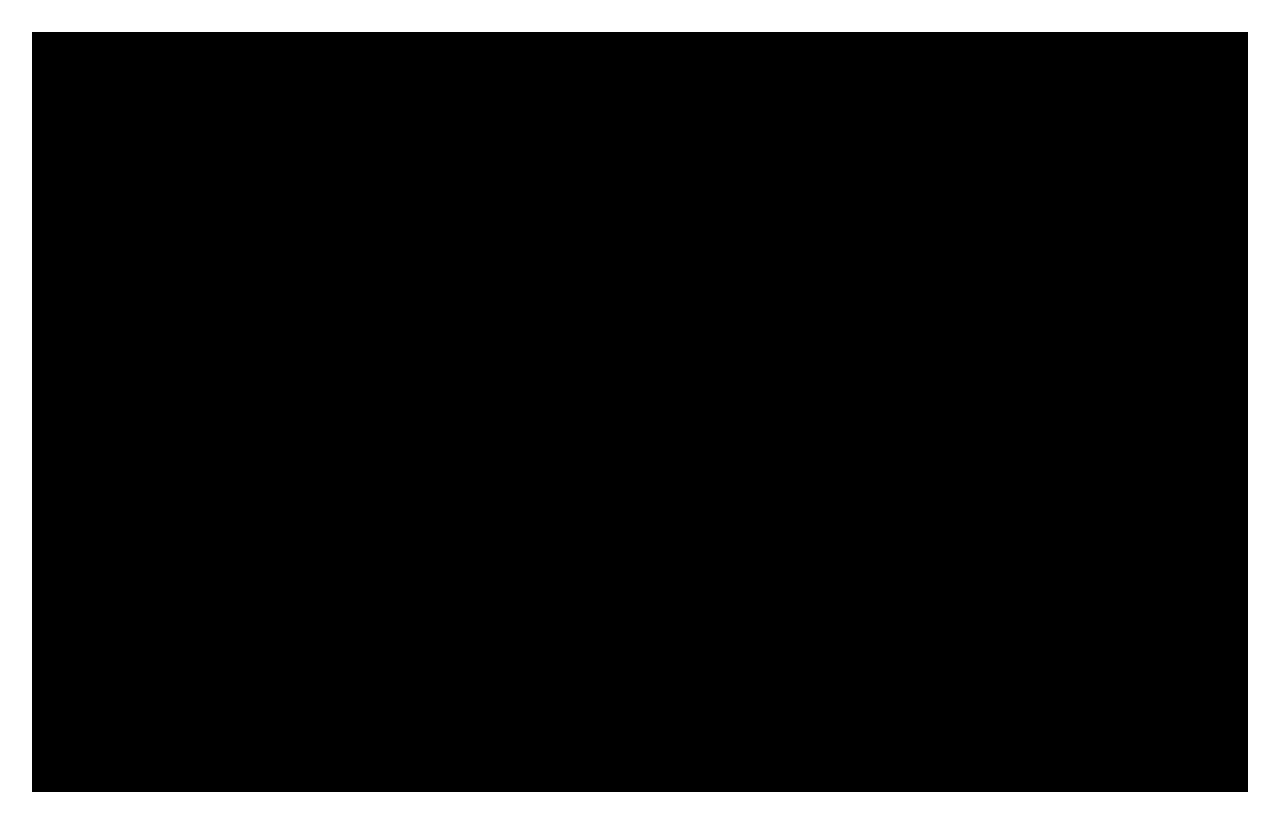
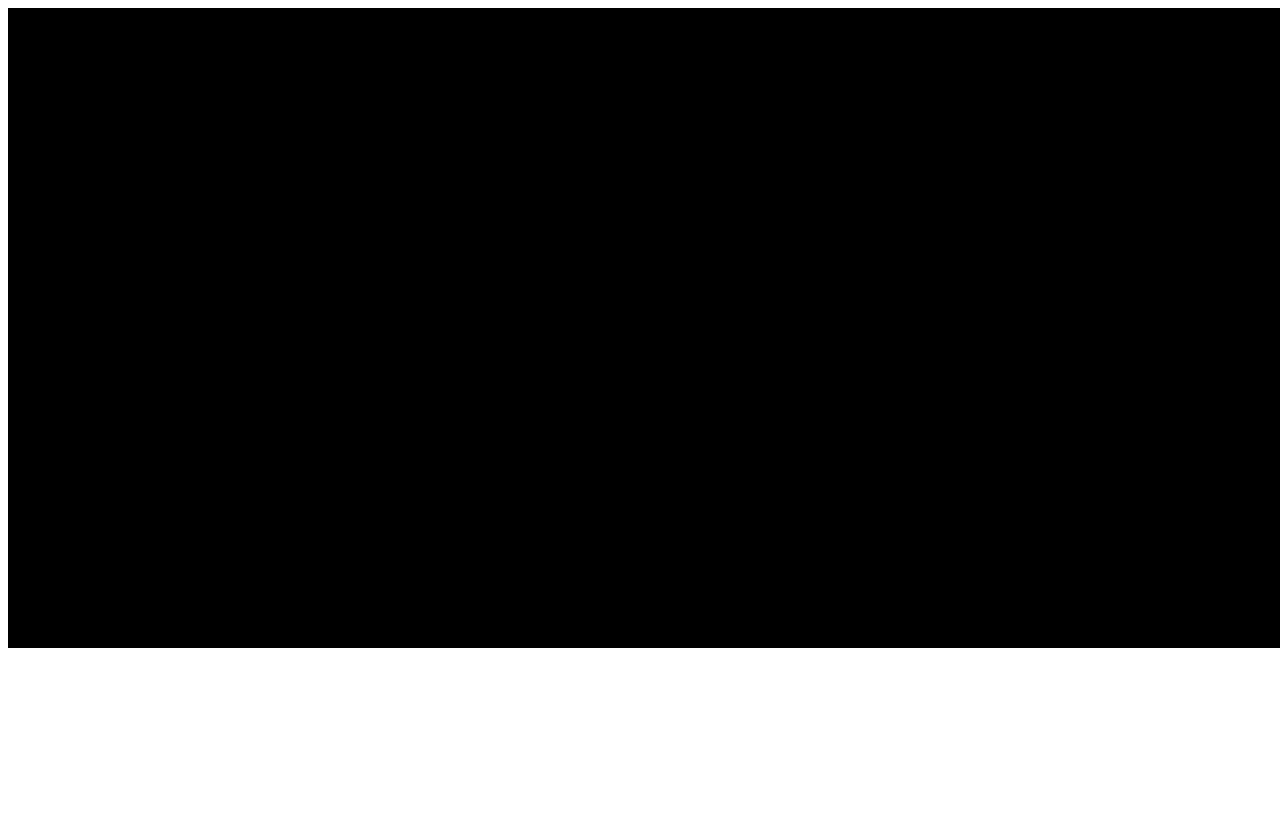
Before and after one commit to VeyGudTek/TypeGod, a website built with Vite: page index.html in a window 1280 px wide. After the commit the page ends 800 px from the top, so only its background shows below. Built offline with nearby package versions, Linux system fonts and the light colour scheme.

Commit message:
Remove dynamic window scaling

```diff
--- a/index.html
+++ b/index.html
@@ -6,7 +6,7 @@
     <meta name="viewport" content="width=device-width, initial-scale=1.0" />
     <title>typegod</title>
   </head>
-  <body style="margin: 0px;">
+  <body>
     <canvas id="canvas"></canvas>
     <script type="module" src="/src/canvas.ts"></script>
   </body>
--- a/src/Services/EventManager.ts
+++ b/src/Services/EventManager.ts
@@ -1,5 +1,4 @@
 import type { Vector2 } from "@Models/.";
-import { windowProvider } from "@Services/.";
 
 export type UpdateEvent = () => void;
 export type ClickEvent = (mousePosition: Vector2) => void;
@@ -32,8 +31,6 @@ class EventManager{
         addEventListener("mousedown", () => {
             this.LeftClick = true;
         });
-
-        addEventListener("resize", () => {windowProvider.OnWindowResize()})
     }
 
     private OnUpdate(){
--- a/src/Services/WindowProvider.ts
+++ b/src/Services/WindowProvider.ts
@@ -3,7 +3,6 @@ import type { Vector2 } from "@Models/.";
 class WindowProvider{
     readonly CanvasElement: HTMLCanvasElement;
     readonly CanvasContext: CanvasRenderingContext2D;
-    readonly CanvasRatio: number = .95;
 
     WindowSize:Vector2 = {x:0, y:0};
 
@@ -11,19 +10,16 @@ class WindowProvider{
         this.CanvasElement = document.getElementById("canvas") as HTMLCanvasElement;
         this.CanvasContext = this.CanvasElement.getContext("2d") as CanvasRenderingContext2D;
 
-        this.OnWindowResize();
+        this.ResizeWindow(1280, 640);
     }
 
-    OnWindowResize(){
-        this.CanvasElement.setAttribute("width", (window.innerWidth * this.CanvasRatio).toString());
-        this.CanvasElement.setAttribute("height", (window.innerHeight * this.CanvasRatio).toString());
-
-        const styling = `padding: ${Math.round((window.innerWidth * (1 - this.CanvasRatio))) / 2}px;`;
-        this.CanvasElement.setAttribute("style", styling);
+    ResizeWindow(width: number, height:number){
+        this.CanvasElement.setAttribute("width", width.toString());
+        this.CanvasElement.setAttribute("height", height.toString());
 
         this.WindowSize = {
-            x: window.innerWidth * this.CanvasRatio,
-            y: window.innerHeight * this.CanvasRatio
+            x: width,
+            y: height
         }
     }
 }
--- a/src/canvas.ts
+++ b/src/canvas.ts
@@ -5,6 +5,8 @@ console.log("StartApp");
 
 eventManager.RegisterClickEvent((e) => console.log(e));
 eventManager.RegisterClickEvent(() => console.log("hei"));
+
+//@ts-ignore
 const mainView = new Main();
 
 console.log("Finish Startup");
```
